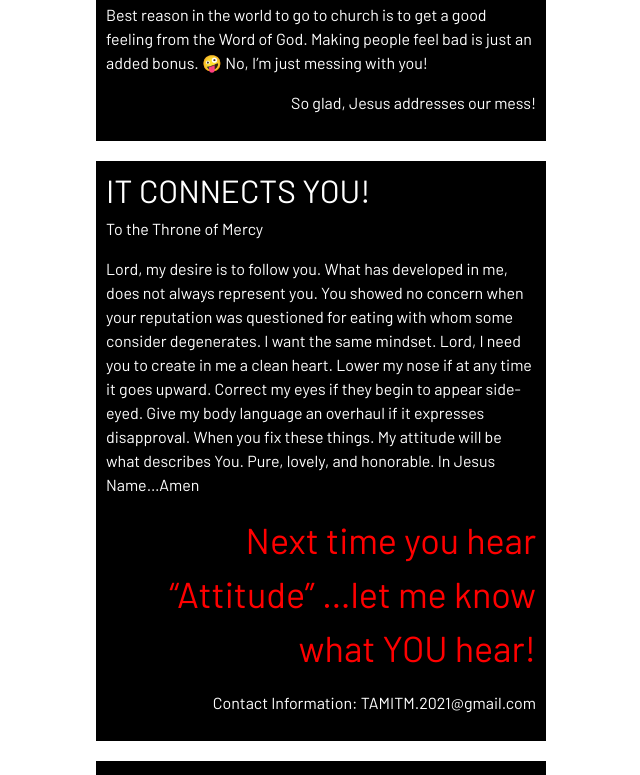
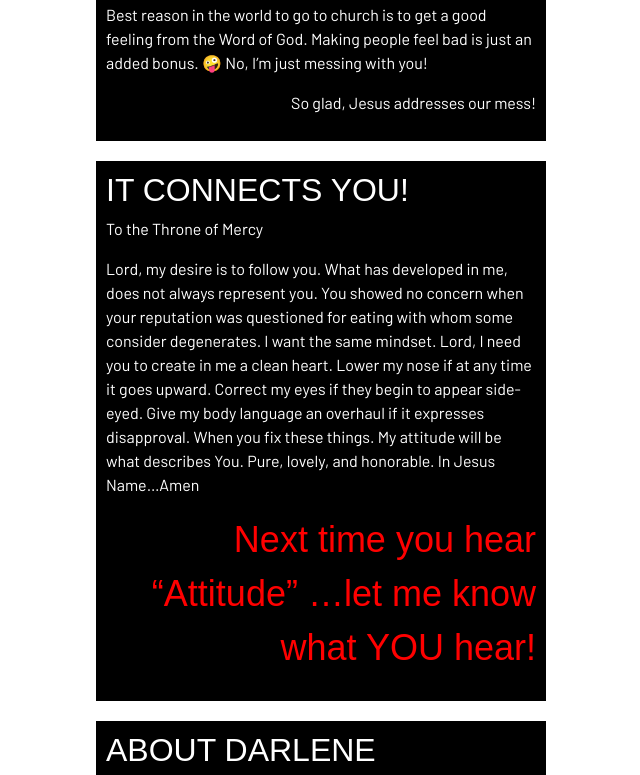
Before and after one commit to dawnleblanc11/darleneattitude, a plain HTML site: page index.html in a window 1280 px wide. Shown: the part 6973-7748 px from the top of the page, without its empty margins (9-649 px from the left). Drawn offline with nearby package versions, Linux system fonts and the light colour scheme.

Commit message:
title font changes

```diff
--- a/css/style.css
+++ b/css/style.css
@@ -119,7 +119,7 @@ p {
     margin: 20px;
 }
 
-#messy{
+#messy, #about, #reachout{
     background-color: black;
     color: white;
     padding: 10px;
@@ -134,9 +134,14 @@ p {
     text-align: right;
     color: red;
     font-size: 36px;
+    font-family: fantasy;
 }
 
-#about {
+#mfont {
+    font-family: fantasy;
+}
+
+#bigphoto {
     background-image:
     url('../AboutDarlenePicture.jpg');
     background-repeat: no-repeat;
--- a/index.html
+++ b/index.html
@@ -368,7 +368,7 @@
     <!-- Ms Messy Section Starts -->
     <div class="container">
       <div class="col-md-4" id="messy">
-        <h2>MEET MS. MESSY</h2>
+        <h2 id="mfont">MEET MS. MESSY</h2>
         <img src="AboutMsMessypicture.jpg" alt="Messy Girl" style="width:200px;height:100px;">
         <p>
           A young mother is sitting in church, an infant in her arms. The baby
@@ -393,7 +393,7 @@
     <!-- It Connects You Section -->
     <div class="container">
         <div class="col-md-4" id="messy">
-          <h2>IT CONNECTS YOU!</h2>
+          <h2 id="mfont">IT CONNECTS YOU!</h2>
           <p>
             To the Throne of Mercy
             </p>
@@ -403,15 +403,12 @@
            <p id="hear">
         Next time you hear “Attitude” …let me know what YOU hear!
           </p>
-          <p id="jesus">
-          Contact Information: TAMITM.2021@gmail.com
-        </p>
         </div>
       </div>
     <!-- About Darlene Section Starts -->
     <div class="container">
-      <div class="col-md-4" id="messy">
-        <h2>ABOUT DARLENE</h2>
+      <div class="col-md-4" id="about">
+        <h2 id="mfont">ABOUT DARLENE</h2>
         <img src="AboutDarlenePicture.jpg" alt="Women" style="width:300px;height:200px;">
         <p>
     <div class="container">
@@ -443,7 +440,7 @@
 <!-- Reachout Section Starts -->
 <div class="container">
     <div class="col-md-4" id="reachout">
-      <h2>REACHOUT</h2>
+      <h2 id="mfont">REACHOUT</h2>
       <p>
         Darlene would be happy to connect and obtain feedback via her email at TAMITM.2021@gmail.com
       </p>
```
